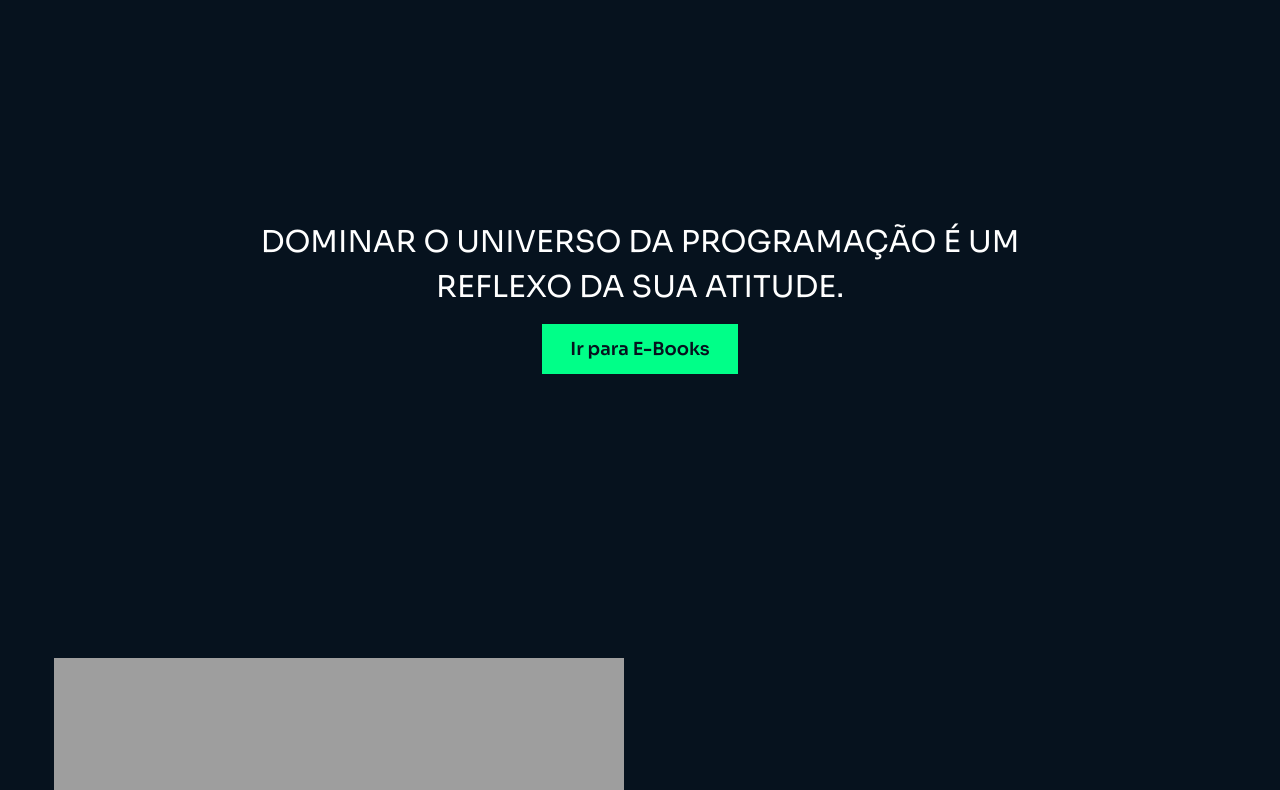
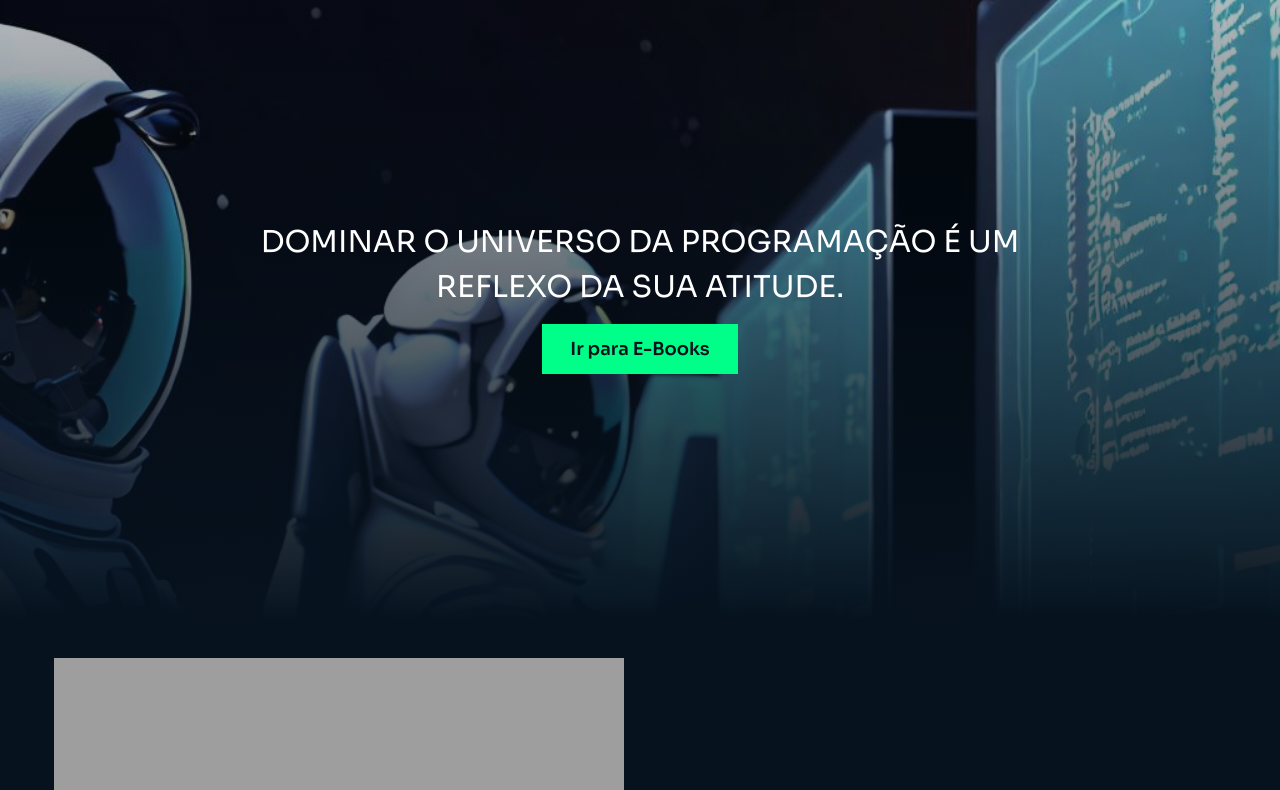
Before and after one commit to vicenttcarvalho/deploy-uc, a plain HTML site: page index.html in a window 1280 px wide. Shown: the part 80-870 px from the top of the page. Drawn offline with nearby package versions, Linux system fonts and the light colour scheme; the site is published under a folder, as on GitHub Pages, so addresses that start at the root find nothing.

Commit message:
fix-images

```diff
--- a/index.html
+++ b/index.html
@@ -5,7 +5,7 @@
   <meta charset="UTF-8">
   <meta name="viewport" content="width=device-width, initial-scale=1.0">
   <link href="https://unpkg.com/aos@2.3.1/dist/aos.css" rel="stylesheet">
-  <link rel="icon" href="/assets/icon-uc.png" type="image/png">
+  <link rel="icon" href="./assets/icon-uc.png" type="image/png">
   <link href="https://fonts.googleapis.com/css2?family=Sora:wght@300;400;500;600;700;800&display=swap" rel="stylesheet">
   <link rel="stylesheet" href="https://cdnjs.cloudflare.com/ajax/libs/font-awesome/6.4.2/css/all.min.css">
   <link rel="stylesheet" href="./style.css">
--- a/style.css
+++ b/style.css
@@ -78,7 +78,7 @@ h1 {
   content: "";
   display: block;
   position: absolute;
-  background-image: linear-gradient(to bottom, rgba(6, 18, 30, 0.1), #06121e), url("../assets/bg.jpeg");
+  background-image: linear-gradient(to bottom, rgba(6, 18, 30, 0.1), #06121e), url("./assets/bg.jpeg");
   left: 0;
   top: 0;
   width: 100%;
```
